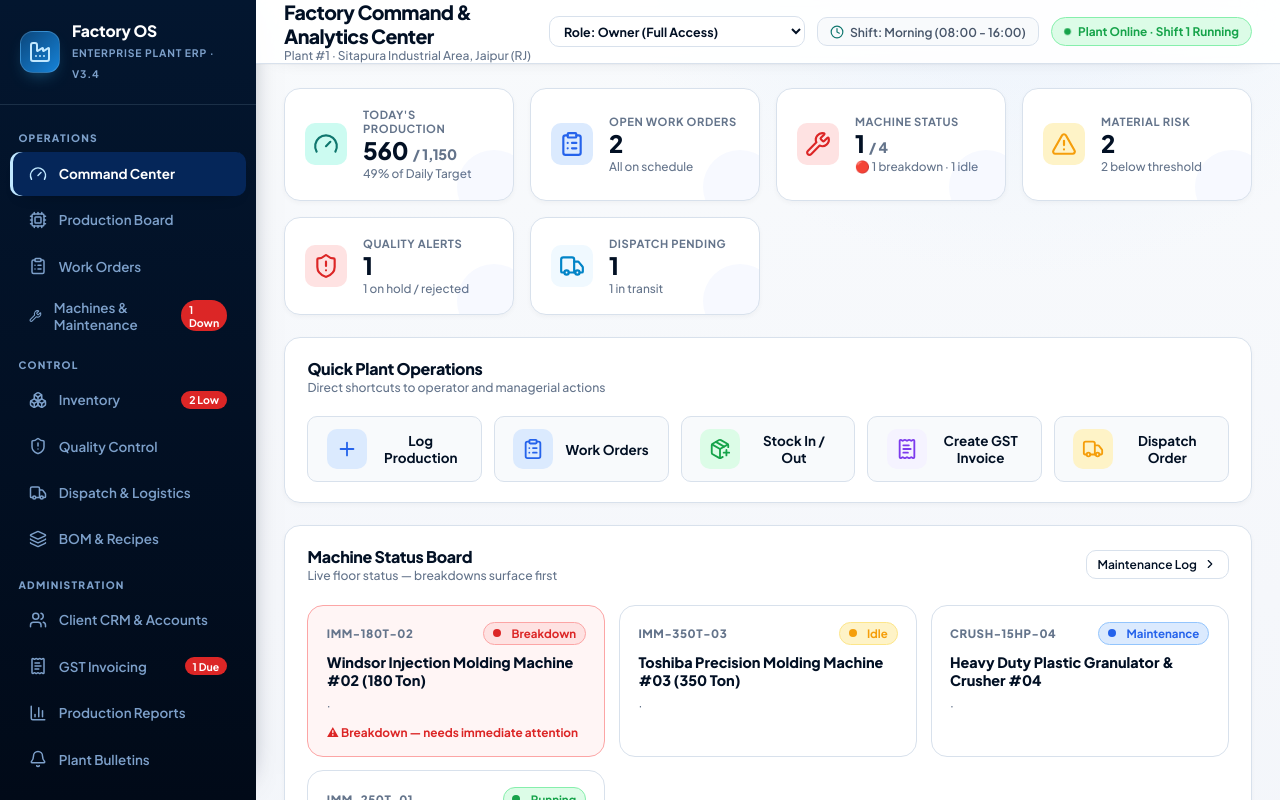
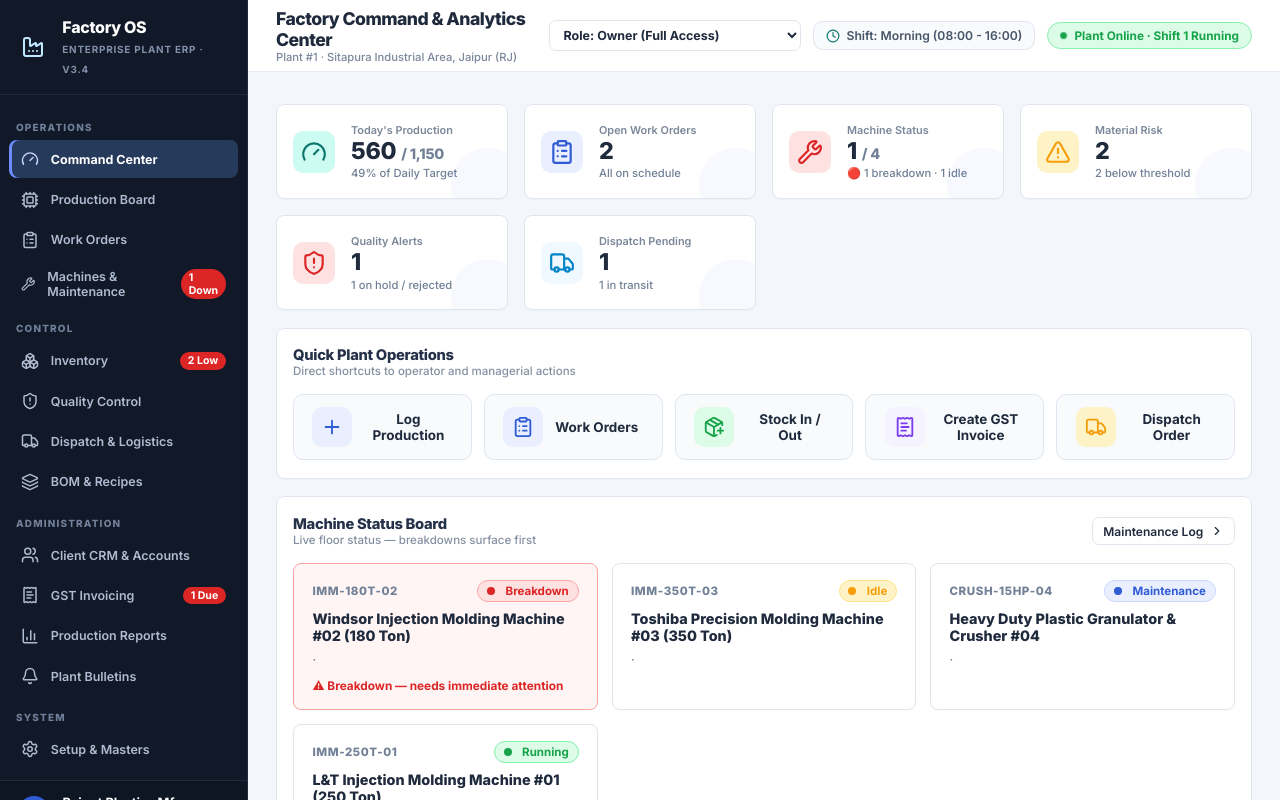
Before and after one commit to ayushrajputt03-create/factory, a React (Vite) app: page / in a window 1280 px wide. Shown: the top 800 px of the page. Built offline with nearby package versions, Linux system fonts and the light colour scheme.

Commit message:
Align UI with reference ERP visual system

```diff
--- a/src/styles.css
+++ b/src/styles.css
@@ -1,5 +1,7 @@
+@import url('https://fonts.googleapis.com/css2?family=Inter:wght@400;500;600;700;800&display=swap');
+
 :root {
-  font-family: "Plus Jakarta Sans", "Inter", -apple-system, BlinkMacSystemFont, "Segoe UI", Roboto, sans-serif;
+  font-family: "Inter", "Plus Jakarta Sans", -apple-system, BlinkMacSystemFont, "Segoe UI", Roboto, sans-serif;
   font-synthesis: none;
   text-rendering: optimizeLegibility;
   -webkit-font-smoothing: antialiased;
@@ -1009,3 +1011,120 @@ tr.row-breakdown td {
 @media (max-width: 1100px) {
   .sidebar { width: 226px; }
 }
+
+/* Reference-inspired school ERP visual language */
+:root {
+  --sidebar-bg: #111827;
+  --sidebar-active-bg: #263a5b;
+  --sidebar-text: #f8fafc;
+  --sidebar-muted: #9aa9c0;
+  --sidebar-indicator: #6d8cff;
+  --bg-app: #f3f6fa;
+  --card-bg: #ffffff;
+  --card-border: #dfe6ef;
+  --text-main: #1f2a3d;
+  --text-muted: #718096;
+  --status-blue: #2f5bd3;
+  --status-blue-bg: #e9efff;
+  --status-blue-border: #c9d7ff;
+}
+
+body {
+  background: #f3f6fa;
+  color: #1f2a3d;
+}
+
+.sidebar {
+  width: 248px;
+  background: #111827;
+  border-right: 1px solid #202b3d;
+  box-shadow: none;
+}
+
+.plant-brand {
+  padding: 1.1rem 1rem;
+  gap: 0.8rem;
+  border-bottom: 1px solid #202b3d;
+}
+
+.brand-icon {
+  width: 34px;
+  height: 34px;
+  border: 0;
+  border-radius: 0;
+  background: transparent;
+  box-shadow: none;
+}
+
+.brand-title h2 { font-size: 1rem; letter-spacing: -0.02em; }
+.brand-title span { color: #8190a8; font-size: 0.62rem; }
+
+.nav-group-label {
+  color: #71809a;
+  padding: 0.85rem 1rem 0.3rem;
+  font-size: 0.62rem;
+}
+
+.nav-item {
+  margin: 0 0.55rem;
+  width: calc(100% - 1.1rem);
+  min-height: 38px;
+  padding: 0.45rem 0.75rem;
+  border-radius: 8px;
+  color: #aebbd0;
+  font-size: 0.78rem;
+}
+
+.nav-item:hover { background: #1b2940; color: #ffffff; transform: none; }
+.nav-item.active { background: #263a5b; color: #ffffff; box-shadow: inset 3px 0 #6d8cff; }
+.nav-item.active svg { color: #cad6ff; }
+
+.topbar {
+  height: 72px;
+  padding: 0 1.75rem;
+  background: #ffffff;
+  border-bottom: 1px solid #e5ebf2;
+  box-shadow: none;
+}
+
+.page-title h1 { font-size: 1.1rem; color: #1f2a3d; }
+.page-title p { color: #7b8799; font-size: 0.7rem; }
+
+.view-body {
+  max-width: 1540px;
+  padding: 2rem 1.75rem;
+  gap: 1.1rem;
+}
+
+.metric-card, .panel, .machine-card {
+  border: 1px solid #dfe6ef;
+  border-radius: 8px;
+  box-shadow: 0 1px 2px rgb(15 23 42 / 0.025);
+}
+
+.metric-card { padding: 1.1rem 1rem; }
+.metric-card:hover { border-color: #c8d5e5; box-shadow: 0 8px 20px -18px rgb(15 23 42 / 0.35); transform: translateY(-1px); }
+.metric-label { color: #7b8799; font-size: 0.68rem; text-transform: none; letter-spacing: 0; font-weight: 600; }
+.metric-value { font-size: 1.45rem; color: #1f2a3d; }
+.metric-sub { font-size: 0.7rem; }
+
+.panel { padding: 1.1rem 1rem; }
+.panel-header { margin-bottom: 1rem; }
+.panel-title h3 { color: #243148; font-size: 0.92rem; }
+.panel-title p { color: #8490a2; font-size: 0.72rem; }
+
+.btn-primary { background: #2f5bd3; border-radius: 7px; }
+.btn-primary:hover { background: #244bb5; }
+.btn-outline { background: #ffffff; border-color: #dfe6ef; border-radius: 7px; }
+.form-control { border-color: #dfe6ef; border-radius: 7px; background: #ffffff; }
+
+th { background: #f8fafc; color: #718096; font-size: 0.66rem; }
+td { color: #334155; padding: 0.72rem 0.9rem; }
+
+.user-profile-widget { background: #0e1624; border-top-color: #202b3d; }
+.avatar-circle { background: #2f5bd3; color: #ffffff; border: 0; }
+
+@media (max-width: 1100px) {
+  .sidebar { width: 220px; }
+  .view-body { padding: 1.4rem 1.25rem; }
+}
```
